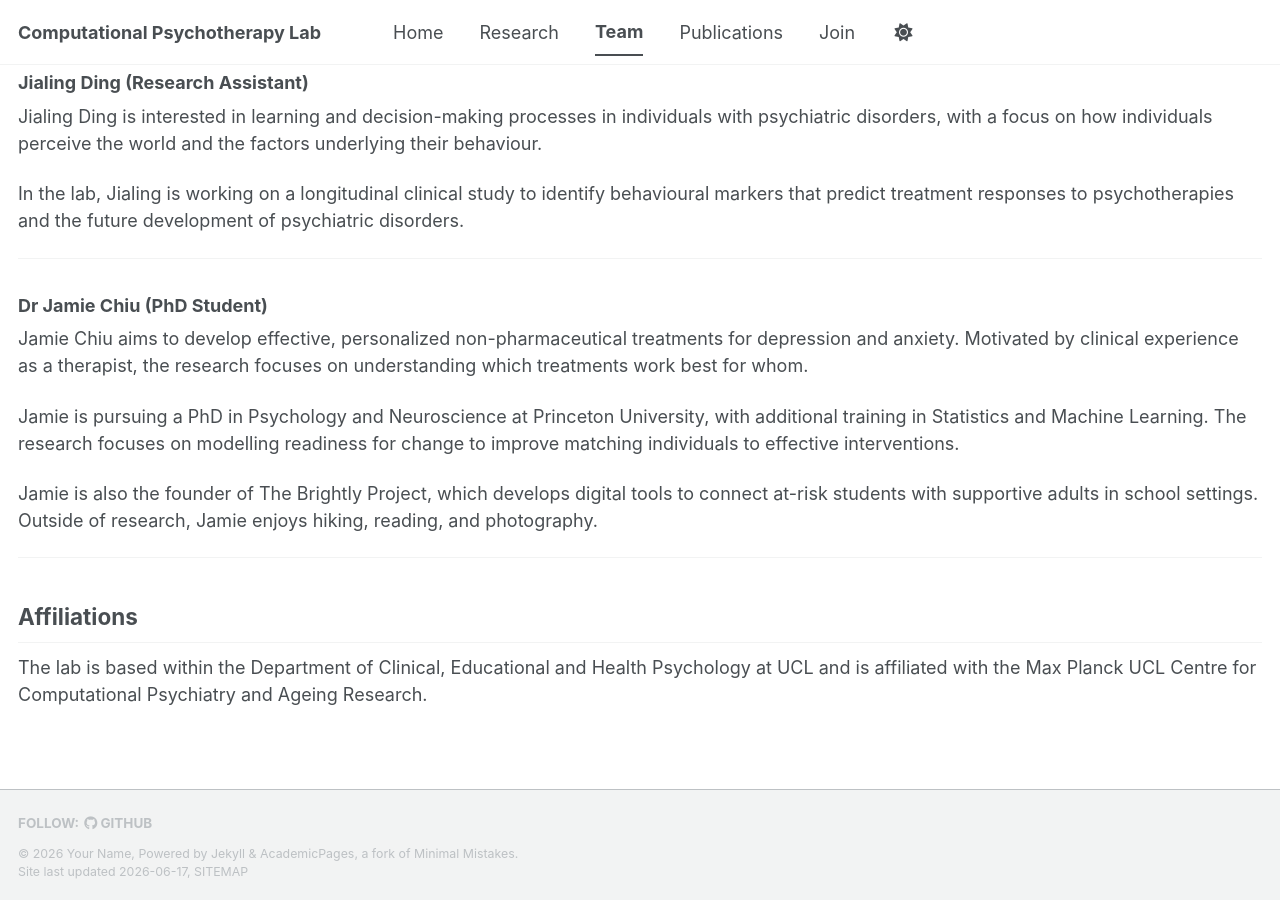
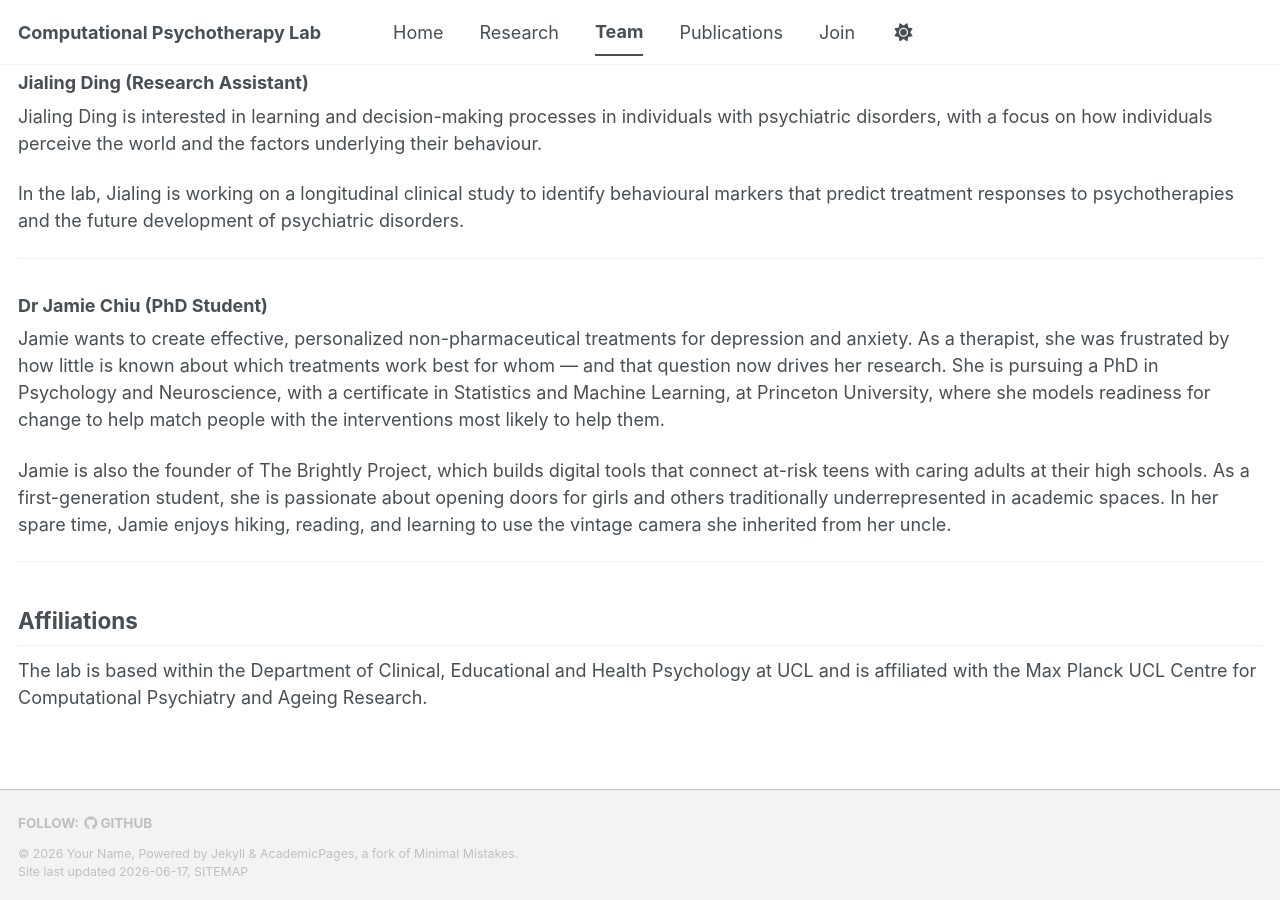
Before and after one commit to IsabelBerwian/CPT-lab, a Jekyll site: the page built from _pages/team.md, in a window 1280 px wide and 900 px high, scrolled down 1167 px. Built offline with Jekyll 4.4.1, drawn with Linux system fonts in a browser that asks for light colours; a script bundle is joined from its source files by our own code; library files that are not in the unit come from our copies.

Commit message:
Refactor Dr. Jamie Chiu's biography for clarity
Condensed the biography of Dr. Jamie Chiu to eliminate redundancy and improve clarity.

```diff
--- a/_pages/team.md
+++ b/_pages/team.md
@@ -49,12 +49,9 @@ In the lab, Jialing is working on a longitudinal clinical study to identify beha
 ---
 
 ### Dr Jamie Chiu (PhD Student)
+Jamie wants to create effective, personalized non-pharmaceutical treatments for depression and anxiety. As a therapist, she was frustrated by how little is known about which treatments work best for whom — and that question now drives her research. She is pursuing a PhD in Psychology and Neuroscience, with a certificate in Statistics and Machine Learning, at Princeton University, where she models readiness for change to help match people with the interventions most likely to help them.
 
-Jamie Chiu aims to develop effective, personalized non-pharmaceutical treatments for depression and anxiety. Motivated by clinical experience as a therapist, the research focuses on understanding which treatments work best for whom.
-
-Jamie is pursuing a PhD in Psychology and Neuroscience at Princeton University, with additional training in Statistics and Machine Learning. The research focuses on modelling readiness for change to improve matching individuals to effective interventions.
-
-Jamie is also the founder of The Brightly Project, which develops digital tools to connect at-risk students with supportive adults in school settings. Outside of research, Jamie enjoys hiking, reading, and photography.
+Jamie is also the founder of The Brightly Project, which builds digital tools that connect at-risk teens with caring adults at their high schools. As a first-generation student, she is passionate about opening doors for girls and others traditionally underrepresented in academic spaces. In her spare time, Jamie enjoys hiking, reading, and learning to use the vintage camera she inherited from her uncle.
 
 ---
 
```
